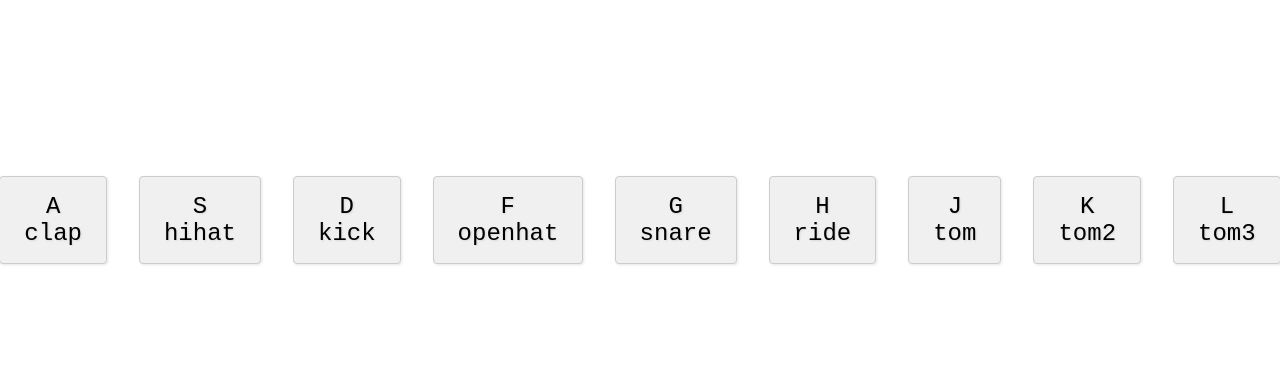
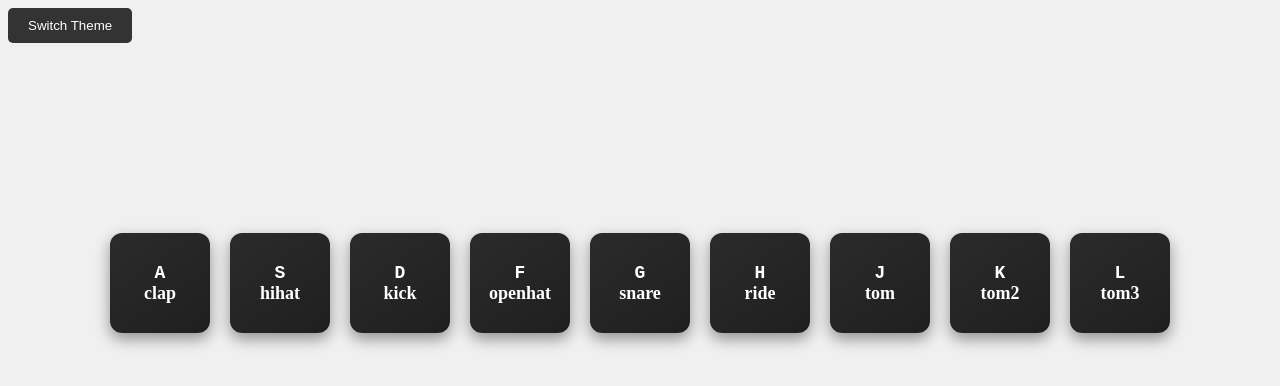
Before and after one commit to vincentmacode/js-drum-kit, a plain HTML site: page index.html in a window 1280 px wide. Drawn offline with Linux system fonts and the light colour scheme.

Commit message:
feat: add neon theme and glow effects

```diff
--- a/index.html
+++ b/index.html
@@ -1,5 +1,6 @@
 <!DOCTYPE html>
 <html lang="en">
+
 <head>
     <meta charset="UTF-8">
     <meta name="viewport" content="width=device-width, initial-scale=1.0">
@@ -7,41 +8,43 @@
     <link rel="stylesheet" href="styles.css">
     <script src="script.js" defer></script>
 </head>
+
 <body>
+    <button class="theme-switch" id="theme-toggle">Switch Theme</button>
     <div class="keys">
-        <div data-key="65" class="key">
+        <div data-key="65" class="drum">
             <kbd>A</kbd>
             <span class="sound">clap</span>
         </div>
-        <div data-key="83" class="key">
+        <div data-key="83" class="drum">
             <kbd>S</kbd>
             <span class="sound">hihat</span>
         </div>
-        <div data-key="68" class="key">
+        <div data-key="68" class="drum">
             <kbd>D</kbd>
             <span class="sound">kick</span>
         </div>
-        <div data-key="70" class="key">
+        <div data-key="70" class="drum">
             <kbd>F</kbd>
             <span class="sound">openhat</span>
         </div>
-        <div data-key="71" class="key">
+        <div data-key="71" class="drum">
             <kbd>G</kbd>
             <span class="sound">snare</span>
         </div>
-        <div data-key="72" class="key">
+        <div data-key="72" class="drum">
             <kbd>H</kbd>
             <span class="sound">ride</span>
         </div>
-        <div data-key="74" class="key">
+        <div data-key="74" class="drum">
             <kbd>J</kbd>
             <span class="sound">tom</span>
         </div>
-        <div data-key="75" class="key">
+        <div data-key="75" class="drum">
             <kbd>K</kbd>
             <span class="sound">tom2</span>
         </div>
-        <div data-key="76" class="key">
+        <div data-key="76" class="drum">
             <kbd>L</kbd>
             <span class="sound">tom3</span>
         </div>
@@ -57,4 +60,5 @@
     <audio data-key="75" src="./sound/midtom.mp3"></audio>
     <audio data-key="76" src="./sound/floor-tom.mp3"></audio>
 </body>
+
 </html>
--- a/script.js
+++ b/script.js
@@ -1,6 +1,32 @@
-window.addEventListener('keydown', function(e) {
-    const audio = document.querySelector(`audio[data-key="${e.keyCode}"]`);
+function playSound(e) {
+    const keyCode = e.keyCode || parseInt(this.getAttribute('data-key'));
+    const audio = document.querySelector(`audio[data-key="${keyCode}"]`);
+    const key = document.querySelector(`.drum[data-key="${keyCode}"]`);
+
     if (!audio) return;
-    audio.currentTime = 0; // Rewind to the start
+
+    key.classList.add('playing');
+    audio.currentTime = 0;
     audio.play();
+}
+
+function removeTransition(e) {
+    if (e.propertyName !== 'transform') return;
+    this.classList.remove('playing');
+}
+
+const keys = document.querySelectorAll('.drum');
+keys.forEach(key => key.addEventListener('transitionend', removeTransition));
+keys.forEach(key => key.addEventListener('click', playSound)); // Added click support
+
+window.addEventListener('keydown', playSound);
+
+// Theme Switcher
+const themeToggle = document.getElementById('theme-toggle');
+const body = document.body;
+
+themeToggle.addEventListener('click', () => {
+    body.classList.toggle('neon-theme');
+    const isNeon = body.classList.contains('neon-theme');
+    themeToggle.textContent = isNeon ? 'Theme: Neon' : 'Theme: Dark';
 });
--- a/styles.css
+++ b/styles.css
@@ -1,3 +1,18 @@
+:root {
+    --bg-color: #f0f0f0;
+    --btn-bg: linear-gradient(145deg, #2b2b2b, #1f1f1f);
+    --btn-bg-active: linear-gradient(145deg, #1f1f1f, #2b2b2b);
+    --text-color: #fff;
+    --glow-color: #ffd700;
+    /* Default Gold Glow */
+    --shadow-color: rgba(0, 0, 0, 0.4);
+}
+
+body {
+    background-color: var(--bg-color);
+    transition: background-color 0.3s;
+}
+
 .keys {
     display: flex;
     cursor: pointer;
@@ -8,18 +23,68 @@
 }
 
 
-.key {
-    font-family: 'Courier New', Courier, monospace;
-    background-color: #f0f0f0;
-    border: 1px solid #ccc;
-    border-radius: 4px;
-    padding: 1rem 1.5rem;
-    box-shadow: 1px 1px 3px rgba(0, 0, 0, 0.1);
+.drum {
     width: 100px;
-    text-align: center;
-    font-size: 1.5rem;
-    text-shadow: 1px 1px 2px rgba(0, 0, 0, 0.1);
-    margin: 1rem;
+    height: 100px;
+    margin: 10px;
+    border-radius: 12px;
+    border: none;
+    background: var(--btn-bg);
+    color: var(--text-color);
+    font-size: 18px;
+    font-weight: bold;
+    cursor: pointer;
+    box-shadow: 0 6px 15px var(--shadow-color);
+    transition: all 0.1s ease;
+    /* Faster transition for responsive feel */
     display: flex;
     flex-direction: column;
+    align-items: center;
+    justify-content: center;
 }
+
+.drum:hover {
+    transform: scale(1.05);
+    box-shadow: 0 8px 20px rgba(0, 0, 0, 0.6);
+}
+
+.drum:active {
+    transform: scale(0.95);
+    box-shadow: inset 0 4px 8px rgba(0, 0, 0, 0.6);
+    background: var(--btn-bg-active);
+}
+
+.playing {
+    transform: scale(1.1);
+    border-color: var(--glow-color);
+    box-shadow: 0 0 20px var(--glow-color);
+}
+
+/* Neon Theme Overrides */
+.neon-theme {
+    --bg-color: #0d0d0d;
+    --btn-bg: rgba(255, 255, 255, 0.1);
+    --btn-bg-active: rgba(255, 255, 255, 0.2);
+    --text-color: #0ff;
+    /* Cyan */
+    --glow-color: #f0f;
+    /* Magenta */
+    --shadow-color: rgba(0, 255, 255, 0.2);
+}
+
+.element-container {
+    display: flex;
+    flex-direction: column;
+    align-items: center;
+}
+
+.theme-switch {
+    margin-bottom: 20px;
+    padding: 10px 20px;
+    background: #333;
+    color: #fff;
+    border: none;
+    border-radius: 5px;
+    cursor: pointer;
+    font-family: sans-serif;
+}
```
Also changed, not shown: package-lock.json (added).
